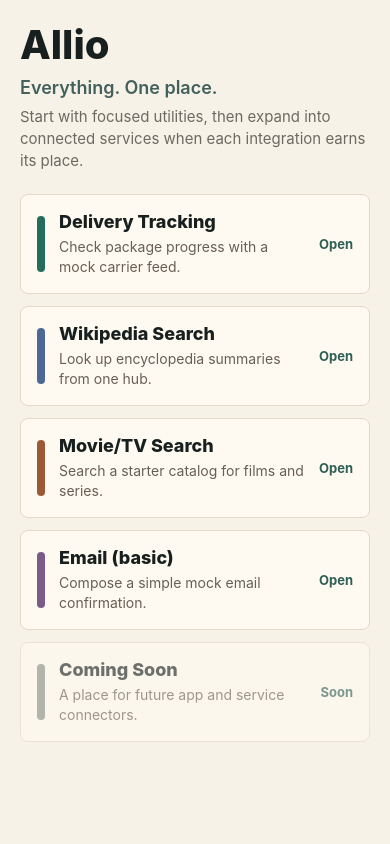
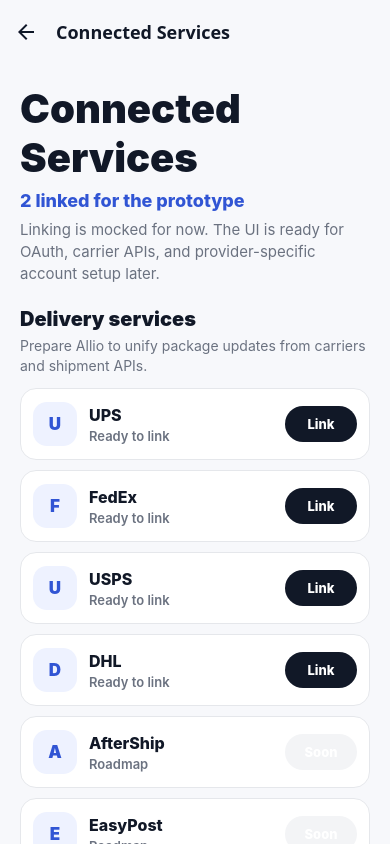
Before and after one commit to ridhgrg-dev/Allio, a React Native app: screen /Connections in a window 390 px wide. Built offline with nearby package versions, Linux system fonts and the light colour scheme.

Commit message:
Add connected services hub

```diff
--- a/components/AppCard.js
+++ b/components/AppCard.js
@@ -1,7 +1,15 @@
 import React from 'react';
 import { Pressable, StyleSheet, Text, View } from 'react-native';
 
-export default function AppCard({ title, description, accent = '#2f7d6d', disabled, onPress }) {
+export default function AppCard({
+  title,
+  description,
+  accent = '#3155d4',
+  disabled,
+  onPress,
+  label = 'Open',
+  meta,
+}) {
   return (
     <Pressable
       accessibilityRole="button"
@@ -13,23 +21,26 @@
         pressed && !disabled && styles.pressed,
       ]}
     >
-      <View style={[styles.accent, { backgroundColor: accent }]} />
+      <View style={[styles.accent, { backgroundColor: accent }]}>
+        <Text style={styles.accentText}>{title.slice(0, 1)}</Text>
+      </View>
       <View style={styles.copy}>
+        {meta ? <Text style={styles.meta}>{meta}</Text> : null}
         <Text style={styles.title}>{title}</Text>
         <Text style={styles.description}>{description}</Text>
       </View>
-      <Text style={styles.arrow}>{disabled ? 'Soon' : 'Open'}</Text>
+      <Text style={styles.arrow}>{disabled ? 'Soon' : label}</Text>
     </Pressable>
   );
 }
 
 const styles = StyleSheet.create({
   card: {
-    minHeight: 96,
-    borderRadius: 8,
+    minHeight: 112,
+    borderRadius: 18,
     borderWidth: 1,
-    borderColor: '#e2d9ca',
-    backgroundColor: '#fffaf1',
+    borderColor: '#e5e7eb',
+    backgroundColor: '#ffffff',
     padding: 16,
     flexDirection: 'row',
     alignItems: 'center',
@@ -37,33 +48,46 @@
   },
   pressed: {
     transform: [{ scale: 0.99 }],
-    borderColor: '#aac6bd',
+    borderColor: '#bfcbff',
   },
   disabled: {
     opacity: 0.62,
   },
   accent: {
-    width: 8,
-    height: 56,
-    borderRadius: 8,
+    width: 52,
+    height: 52,
+    borderRadius: 18,
+    alignItems: 'center',
+    justifyContent: 'center',
+  },
+  accentText: {
+    color: '#ffffff',
+    fontSize: 20,
+    fontWeight: '900',
   },
   copy: {
     flex: 1,
     gap: 5,
   },
+  meta: {
+    color: '#3155d4',
+    fontSize: 11,
+    fontWeight: '900',
+    textTransform: 'uppercase',
+  },
   title: {
-    color: '#18201f',
+    color: '#111827',
     fontSize: 18,
     fontWeight: '800',
   },
   description: {
-    color: '#665f55',
+    color: '#6b7280',
     fontSize: 14,
     lineHeight: 20,
   },
   arrow: {
-    color: '#2f5f57',
+    color: '#111827',
     fontSize: 13,
-    fontWeight: '700',
+    fontWeight: '900',
   },
 });
--- a/components/AppHeader.js
+++ b/components/AppHeader.js
@@ -17,18 +17,18 @@
     marginBottom: 22,
   },
   title: {
-    color: '#18201f',
+    color: '#111827',
     fontSize: 40,
-    fontWeight: '800',
+    fontWeight: '900',
     letterSpacing: 0,
   },
   tagline: {
-    color: '#43615c',
+    color: '#3155d4',
     fontSize: 18,
-    fontWeight: '600',
+    fontWeight: '800',
   },
   subtitle: {
-    color: '#6d6960',
+    color: '#6b7280',
     fontSize: 15,
     lineHeight: 22,
   },
--- a/components/ScreenContainer.js
+++ b/components/ScreenContainer.js
@@ -20,7 +20,7 @@
 const styles = StyleSheet.create({
   safeArea: {
     flex: 1,
-    backgroundColor: '#f7f2e8',
+    backgroundColor: '#f7f8fb',
   },
   content: {
     padding: 20,
--- /dev/null
+++ b/components/ServiceConnectionCard.js
@@ -0,0 +1,106 @@
+import React from 'react';
+import { Pressable, StyleSheet, Text, View } from 'react-native';
+
+export default function ServiceConnectionCard({ name, status, connected, onToggle }) {
+  const isPlanned = status === 'planned';
+
+  return (
+    <View style={styles.card}>
+      <View style={[styles.logo, connected && styles.logoConnected]}>
+        <Text style={[styles.logoText, connected && styles.logoTextConnected]}>{name.slice(0, 1)}</Text>
+      </View>
+      <View style={styles.copy}>
+        <Text style={styles.name}>{name}</Text>
+        <Text style={styles.status}>{connected ? 'Connected' : isPlanned ? 'Roadmap' : 'Ready to link'}</Text>
+      </View>
+      <Pressable
+        accessibilityRole="button"
+        disabled={isPlanned}
+        onPress={onToggle}
+        style={({ pressed }) => [
+          styles.button,
+          connected && styles.buttonConnected,
+          isPlanned && styles.buttonDisabled,
+          pressed && !isPlanned && styles.buttonPressed,
+        ]}
+      >
+        <Text style={[styles.buttonText, connected && styles.buttonTextConnected]}>
+          {connected ? 'Linked' : isPlanned ? 'Soon' : 'Link'}
+        </Text>
+      </Pressable>
+    </View>
+  );
+}
+
+const styles = StyleSheet.create({
+  card: {
+    minHeight: 72,
+    borderRadius: 16,
+    borderWidth: 1,
+    borderColor: '#e5e7eb',
+    backgroundColor: '#ffffff',
+    padding: 12,
+    flexDirection: 'row',
+    alignItems: 'center',
+    gap: 12,
+  },
+  logo: {
+    width: 44,
+    height: 44,
+    borderRadius: 14,
+    backgroundColor: '#eef2ff',
+    alignItems: 'center',
+    justifyContent: 'center',
+  },
+  logoConnected: {
+    backgroundColor: '#dff7eb',
+  },
+  logoText: {
+    color: '#3155d4',
+    fontSize: 17,
+    fontWeight: '900',
+  },
+  logoTextConnected: {
+    color: '#14754c',
+  },
+  copy: {
+    flex: 1,
+    gap: 3,
+  },
+  name: {
+    color: '#111827',
+    fontSize: 16,
+    fontWeight: '800',
+  },
+  status: {
+    color: '#6b7280',
+    fontSize: 13,
+    fontWeight: '600',
+  },
+  button: {
+    minWidth: 72,
+    minHeight: 36,
+    borderRadius: 18,
+    backgroundColor: '#111827',
+    alignItems: 'center',
+    justifyContent: 'center',
+    paddingHorizontal: 14,
+  },
+  buttonConnected: {
+    backgroundColor: '#e8f8ef',
+  },
+  buttonDisabled: {
+    backgroundColor: '#f3f4f6',
+  },
+  buttonPressed: {
+    opacity: 0.82,
+  },
+  buttonText: {
+    color: '#ffffff',
+    fontSize: 13,
+    fontWeight: '800',
+  },
+  buttonTextConnected: {
+    color: '#14754c',
+  },
+});
--- a/navigation/AppNavigator.js
+++ b/navigation/AppNavigator.js
@@ -5,21 +5,22 @@
 import WikipediaScreen from '../screens/WikipediaScreen';
 import MovieScreen from '../screens/MovieScreen';
 import EmailScreen from '../screens/EmailScreen';
+import ConnectionsScreen from '../screens/ConnectionsScreen';
 
 const Stack = createNativeStackNavigator();
 
 const screenOptions = {
   headerStyle: {
-    backgroundColor: '#f7f2e8',
+    backgroundColor: '#f7f8fb',
   },
   headerShadowVisible: false,
   headerTitleStyle: {
-    color: '#18201f',
+    color: '#111827',
     fontWeight: '700',
   },
-  headerTintColor: '#18201f',
+  headerTintColor: '#111827',
   contentStyle: {
-    backgroundColor: '#f7f2e8',
+    backgroundColor: '#f7f8fb',
   },
 };
 
@@ -31,6 +32,7 @@
       <Stack.Screen name="Wikipedia" component={WikipediaScreen} options={{ title: 'Wikipedia Search' }} />
       <Stack.Screen name="Movies" component={MovieScreen} options={{ title: 'Movie/TV Search' }} />
       <Stack.Screen name="Email" component={EmailScreen} options={{ title: 'Email' }} />
+      <Stack.Screen name="Connections" component={ConnectionsScreen} options={{ title: 'Connected Services' }} />
     </Stack.Navigator>
   );
 }
--- /dev/null
+++ b/screens/ConnectionsScreen.js
@@ -0,0 +1,78 @@
+import React, { useMemo, useState } from 'react';
+import { StyleSheet, Text, View } from 'react-native';
+import AppHeader from '../components/AppHeader';
+import ScreenContainer from '../components/ScreenContainer';
+import ServiceConnectionCard from '../components/ServiceConnectionCard';
+import { connectionGroups, createInitialConnections } from '../services/connectionService';
+
+export default function ConnectionsScreen() {
+  const [connections, setConnections] = useState(createInitialConnections);
+
+  const connectedCount = useMemo(() => {
+    return Object.values(connections).filter(Boolean).length;
+  }, [connections]);
+
+  function toggleConnection(providerId) {
+    setConnections((current) => ({
+      ...current,
+      [providerId]: !current[providerId],
+    }));
+  }
+
+  return (
+    <ScreenContainer>
+      <AppHeader
+        title="Connected Services"
+        tagline={`${connectedCount} linked for the prototype`}
+        subtitle="Linking is mocked for now. The UI is ready for OAuth, carrier APIs, and provider-specific account setup later."
+      />
+
+      <View style={styles.stack}>
+        {connectionGroups.map((group) => (
+          <View key={group.id} style={styles.group}>
+            <View style={styles.groupHeader}>
+              <Text style={styles.groupTitle}>{group.title}</Text>
+              <Text style={styles.groupDescription}>{group.description}</Text>
+            </View>
+            <View style={styles.providers}>
+              {group.providers.map((provider) => (
+                <ServiceConnectionCard
+                  key={provider.id}
+                  name={provider.name}
+                  status={provider.status}
+                  connected={Boolean(connections[provider.id])}
+                  onToggle={() => toggleConnection(provider.id)}
+                />
+              ))}
+            </View>
+          </View>
+        ))}
+      </View>
+    </ScreenContainer>
+  );
+}
+
+const styles = StyleSheet.create({
+  stack: {
+    gap: 22,
+  },
+  group: {
+    gap: 12,
+  },
+  groupHeader: {
+    gap: 5,
+  },
+  groupTitle: {
+    color: '#111827',
+    fontSize: 20,
+    fontWeight: '900',
+  },
+  groupDescription: {
+    color: '#6b7280',
+    fontSize: 14,
+    lineHeight: 20,
+  },
+  providers: {
+    gap: 10,
+  },
+});
--- a/screens/HomeScreen.js
+++ b/screens/HomeScreen.js
@@ -1,46 +1,75 @@
 import React from 'react';
-import { StyleSheet, View } from 'react-native';
+import { StyleSheet, Text, View } from 'react-native';
 import AppCard from '../components/AppCard';
 import AppHeader from '../components/AppHeader';
 import ScreenContainer from '../components/ScreenContainer';
 
 const categories = [
   {
+    title: 'Connected Services',
+    description: 'Link delivery, Wikipedia, movie/TV, and email accounts in one place.',
+    route: 'Connections',
+    accent: '#111827',
+    meta: 'Account hub',
+    label: 'Manage',
+  },
+  {
     title: 'Delivery Tracking',
-    description: 'Check package progress with a mock carrier feed.',
+    description: 'Track packages now and prepare for carrier account sync.',
     route: 'Delivery',
-    accent: '#236c5e',
+    accent: '#0f766e',
+    meta: '4 carrier options',
   },
   {
     title: 'Wikipedia Search',
-    description: 'Look up encyclopedia summaries from one hub.',
+    description: 'Search public pages and connect a Wikimedia profile later.',
     route: 'Wikipedia',
-    accent: '#4e6896',
+    accent: '#3155d4',
+    meta: 'Real search',
   },
   {
     title: 'Movie/TV Search',
-    description: 'Search a starter catalog for films and series.',
+    description: 'Explore titles and reserve room for watchlist integrations.',
     route: 'Movies',
-    accent: '#9a5a35',
+    accent: '#a855f7',
+    meta: 'Media hub',
   },
   {
     title: 'Email (basic)',
-    description: 'Compose a simple mock email confirmation.',
+    description: 'Compose now, then link Gmail or Outlook when auth is ready.',
     route: 'Email',
-    accent: '#7a5b8a',
+    accent: '#ea580c',
+    meta: 'Mock send',
   },
   {
     title: 'Coming Soon',
     description: 'A place for future app and service connectors.',
     disabled: true,
-    accent: '#8a8f88',
+    accent: '#94a3b8',
+    meta: 'Roadmap',
   },
 ];
 
 export default function HomeScreen({ navigation }) {
   return (
     <ScreenContainer>
-      <AppHeader subtitle="Start with focused utilities, then expand into connected services when each integration earns its place." />
+      <View style={styles.hero}>
+        <AppHeader subtitle="A single mobile command center for the services you already use, starting with safe prototype links and focused utilities." />
+        <View style={styles.summaryRow}>
+          <View style={styles.summaryItem}>
+            <Text style={styles.summaryValue}>4</Text>
+            <Text style={styles.summaryLabel}>service areas</Text>
+          </View>
+          <View style={styles.summaryItem}>
+            <Text style={styles.summaryValue}>2</Text>
+            <Text style={styles.summaryLabel}>mock links</Text>
+          </View>
+          <View style={styles.summaryItem}>
+            <Text style={styles.summaryValue}>1</Text>
+            <Text style={styles.summaryLabel}>live API</Text>
+          </View>
+        </View>
+      </View>
       <View style={styles.grid}>
         {categories.map((category) => (
           <AppCard
@@ -49,6 +78,8 @@
             description={category.description}
             accent={category.accent}
             disabled={category.disabled}
+            label={category.label}
+            meta={category.meta}
             onPress={category.route ? () => navigation.navigate(category.route) : undefined}
           />
         ))}
@@ -58,6 +89,37 @@
 }
 
 const styles = StyleSheet.create({
+  hero: {
+    borderRadius: 24,
+    backgroundColor: '#ffffff',
+    borderWidth: 1,
+    borderColor: '#e5e7eb',
+    padding: 18,
+    marginBottom: 16,
+  },
+  summaryRow: {
+    flexDirection: 'row',
+    gap: 10,
+    marginTop: 8,
+  },
+  summaryItem: {
+    flex: 1,
+    borderRadius: 16,
+    backgroundColor: '#f7f8fb',
+    padding: 12,
+    gap: 2,
+  },
+  summaryValue: {
+    color: '#111827',
+    fontSize: 22,
+    fontWeight: '900',
+  },
+  summaryLabel: {
+    color: '#6b7280',
+    fontSize: 11,
+    fontWeight: '800',
+    textTransform: 'uppercase',
+  },
   grid: {
     gap: 12,
   },
--- /dev/null
+++ b/services/connectionService.js
@@ -0,0 +1,54 @@
+export const connectionGroups = [
+  {
+    id: 'delivery',
+    title: 'Delivery services',
+    description: 'Prepare Allio to unify package updates from carriers and shipment APIs.',
+    providers: [
+      { id: 'ups', name: 'UPS', status: 'available' },
+      { id: 'fedex', name: 'FedEx', status: 'available' },
+      { id: 'usps', name: 'USPS', status: 'available' },
+      { id: 'dhl', name: 'DHL', status: 'available' },
+      { id: 'aftership', name: 'AfterShip', status: 'planned' },
+      { id: 'easypost', name: 'EasyPost', status: 'planned' },
+    ],
+  },
+  {
+    id: 'knowledge',
+    title: 'Wikipedia account',
+    description: 'Save research preferences and prepare for account-aware reading features.',
+    providers: [
+      { id: 'wikimedia', name: 'Wikimedia', status: 'available' },
+      { id: 'wikipedia', name: 'Wikipedia', status: 'available' },
+    ],
+  },
+  {
+    id: 'media',
+    title: 'Movie and TV accounts',
+    description: 'Create a future home for watchlists, ratings, and streaming availability.',
+    providers: [
+      { id: 'tmdb', name: 'TMDB', status: 'available' },
+      { id: 'netflix', name: 'Netflix', status: 'planned' },
+      { id: 'hulu', name: 'Hulu', status: 'planned' },
+      { id: 'disney', name: 'Disney+', status: 'planned' },
+      { id: 'prime', name: 'Prime Video', status: 'planned' },
+    ],
+  },
+  {
+    id: 'email',
+    title: 'Email accounts',
+    description: 'Keep the MVP manual while reserving a clean path to OAuth providers.',
+    providers: [
+      { id: 'gmail', name: 'Gmail', status: 'available' },
+      { id: 'outlook', name: 'Outlook', status: 'available' },
+      { id: 'icloud', name: 'iCloud Mail', status: 'planned' },
+      { id: 'yahoo', name: 'Yahoo Mail', status: 'planned' },
+    ],
+  },
+];
+
+export function createInitialConnections() {
+  return {
+    wikimedia: true,
+    tmdb: true,
+  };
+}
```
